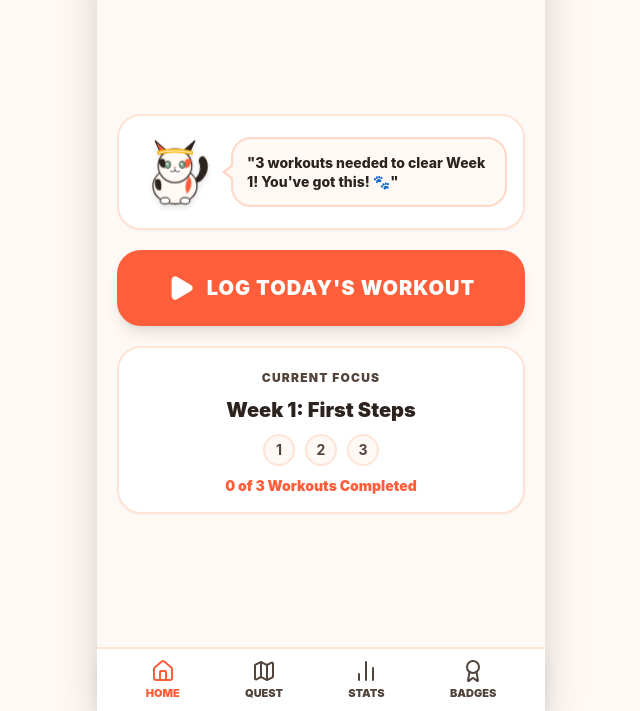
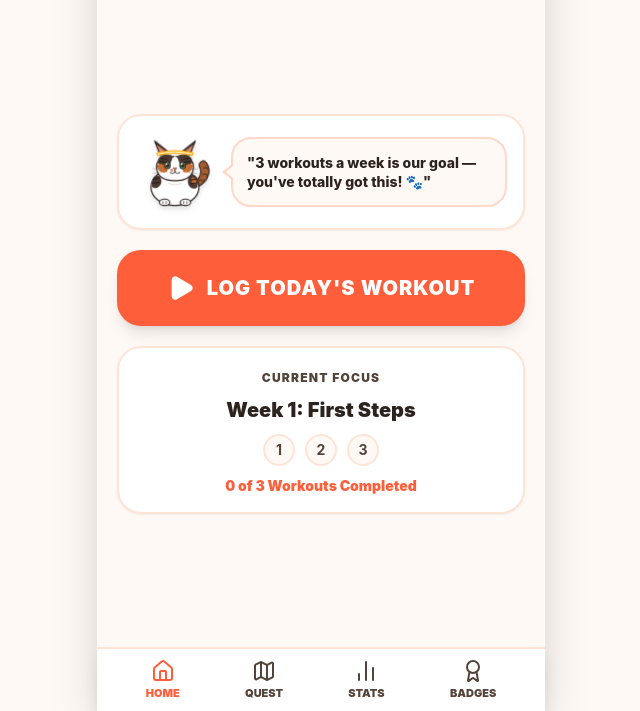
Before and after one commit to jasonsshane-stack/coach-churro, a plain HTML site: page index.html in a window 1280 px wide. Shown: the part 89-800 px from the top of the page, without its empty margins (319-959 px from the left). Drawn offline with nearby package versions, Linux system fonts and the light colour scheme.

Commit message:
Update index.html

```diff
--- a/index.html
+++ b/index.html
@@ -100,7 +100,7 @@
       border-right: 8.5px solid #FFF9F5;
     }
 
-    /* DUOLINGO-STYLE CHURRO ANIMATIONS */
+    /* CHURRO ANIMATIONS */
     @keyframes churro-breathe {
       0%, 100% { transform: translateY(0px) scaleY(1); }
       50% { transform: translateY(-3px) scaleY(1.02); }
@@ -140,15 +140,15 @@
     }
     .churro-tail {
       animation: churro-tail-wag 2s ease-in-out infinite;
-      transform-origin: 138px 125px;
+      transform-origin: 142px 135px;
     }
     .churro-eyes {
       animation: churro-blink 4.2s infinite;
-      transform-origin: 100px 82px;
+      transform-origin: 100px 84px;
     }
     .churro-ear-l {
       animation: churro-ear-twitch 5s infinite;
-      transform-origin: 70px 52px;
+      transform-origin: 68px 50px;
     }
     .churro-excited {
       animation: churro-jump 0.55s cubic-bezier(0.28, 0.84, 0.42, 1) 2 !important;
@@ -182,55 +182,94 @@
 
     <!-- Coach Churro Mascot + Speech Bubble Card -->
     <div onclick="churroMeow()" class="w-full bg-app-card border-2 border-app-border rounded-3xl p-4 flex items-center space-x-4 shadow-sm flex-shrink-0 cursor-pointer active:scale-[0.99] transition relative">
-      <div id="churro-wrapper" class="w-20 h-20 flex-shrink-0 relative">
+      <div id="churro-wrapper" class="w-22 h-22 flex-shrink-0 relative">
         <!-- Floating Cheer Emoji Container -->
         <div id="churro-cheer-bubble" class="absolute -top-3 -right-1 text-lg pointer-events-none z-10"></div>
 
+        <!-- CUSTOM CHURRO TABICO PORTRAIT SVG -->
         <svg id="churro-svg" viewBox="0 0 200 200" class="w-20 h-20 drop-shadow-md churro-idle overflow-visible">
-          <!-- Wagging Tail -->
-          <path class="churro-tail" d="M 145 130 C 175 120, 185 80, 165 60 C 155 50, 145 65, 152 75 C 162 90, 155 115, 138 125 Z" fill="#2C221E" />
-
-          <!-- Body -->
-          <ellipse cx="100" cy="135" rx="55" ry="45" fill="#FFF9F5" stroke="#2C221E" stroke-width="3" />
-          <path d="M 50 120 Q 70 110 65 145 Q 48 150 50 120 Z" fill="#2C221E" />
-          <path d="M 135 110 Q 150 130 130 155 Q 120 135 135 110 Z" fill="#FF5E3A" />
-
-          <!-- Paws -->
-          <ellipse cx="75" cy="172" rx="12" ry="8" fill="#FFF" stroke="#2C221E" stroke-width="2.5" />
-          <ellipse cx="125" cy="172" rx="12" ry="8" fill="#FFF" stroke="#2C221E" stroke-width="2.5" />
-
-          <!-- Head -->
-          <circle cx="100" cy="85" r="42" fill="#FFF9F5" stroke="#2C221E" stroke-width="3" />
-          <path d="M 60 70 Q 80 60 75 90 Q 60 92 60 70 Z" fill="#2C221E" />
-          <path d="M 140 70 Q 120 60 125 90 Q 140 92 140 70 Z" fill="#FF5E3A" />
-          <path d="M 85 90 Q 100 80 115 90 Q 110 115 90 115 Z" fill="#FFFFFF" />
-
-          <!-- Ears -->
-          <path class="churro-ear-l" d="M 65 55 L 50 22 L 80 48 Z" fill="#FF5E3A" stroke="#2C221E" stroke-width="2.5" />
-          <path d="M 135 55 L 150 22 L 120 48 Z" fill="#2C221E" stroke="#2C221E" stroke-width="2.5" />
-
-          <!-- Blinking Eyes -->
-          <g class="churro-eyes">
-            <ellipse cx="82" cy="82" rx="7" ry="9" fill="#81B29A" stroke="#2C221E" stroke-width="2" />
-            <ellipse cx="118" cy="82" rx="7" ry="9" fill="#81B29A" stroke="#2C221E" stroke-width="2" />
-            <circle cx="80" cy="80" r="2.5" fill="#FFF" />
-            <circle cx="116" cy="80" r="2.5" fill="#FFF" />
+          <!-- Plush Ginger-Brown Tabby Tail -->
+          <g class="churro-tail">
+            <path d="M 145 138 C 178 130, 188 92, 168 72 C 158 62, 146 76, 154 87 C 164 100, 156 122, 138 132 Z" fill="#A65E2E" stroke="#2C221E" stroke-width="2.8" stroke-linejoin="round" />
+            <path d="M 158 118 Q 168 114 170 120 M 164 102 Q 174 98 176 104 M 163 86 Q 171 81 173 87" fill="none" stroke="#3D2C24" stroke-width="2.5" stroke-linecap="round" />
           </g>
 
-          <!-- Nose & Mouth -->
-          <polygon points="100,92 95,87 105,87" fill="#E8A598" />
-          <path d="M 100 92 L 100 97 Q 94 102 88 98 M 100 97 Q 106 102 112 98" fill="none" stroke="#2C221E" stroke-width="2" />
+          <!-- Round Plush Body (Snowy White Chest & Belly) -->
+          <ellipse cx="100" cy="138" rx="60" ry="46" fill="#FFFFFF" stroke="#2C221E" stroke-width="3" />
 
-          <!-- Sweatband -->
-          <path d="M 60 52 Q 100 42 140 52" fill="none" stroke="#FFB300" stroke-width="10" stroke-linecap="round" />
-          <path d="M 60 52 Q 100 42 140 52" fill="none" stroke="#FFF" stroke-width="3" stroke-linecap="round" />
+          <!-- Brown/Black Tabby & Ginger Saddle Patches on Sides -->
+          <path d="M 42 126 C 44 105, 64 102, 66 122 C 67 136, 52 146, 43 138 Z" fill="#4A3931" />
+          <path d="M 46 118 L 58 116 M 45 128 L 60 126" stroke="#231915" stroke-width="2.5" stroke-linecap="round" />
+          <path d="M 158 124 C 156 103, 134 102, 132 122 C 131 138, 146 148, 156 138 Z" fill="#4A3931" />
+          <path d="M 142 114 C 150 112, 156 120, 152 130 C 146 134, 138 126, 142 114 Z" fill="#C46D34" />
+          <path d="M 140 120 L 154 118 M 138 130 L 152 128" stroke="#231915" stroke-width="2.5" stroke-linecap="round" />
+
+          <!-- Plush White Chest Fluff -->
+          <path d="M 84 128 Q 100 136 116 128" fill="none" stroke="#EAE0D8" stroke-width="2.5" stroke-linecap="round" />
+
+          <!-- Cute White Paws -->
+          <ellipse cx="74" cy="176" rx="13" ry="8" fill="#FFFFFF" stroke="#2C221E" stroke-width="2.8" />
+          <path d="M 70 179 L 70 174 M 78 179 L 78 174" stroke="#2C221E" stroke-width="1.8" stroke-linecap="round" />
+          <ellipse cx="126" cy="176" rx="13" ry="8" fill="#FFFFFF" stroke="#2C221E" stroke-width="2.8" />
+          <path d="M 122 179 L 122 174 M 130 179 L 130 174" stroke="#2C221E" stroke-width="1.8" stroke-linecap="round" />
+
+          <!-- Chubby Round Cheeks & Head -->
+          <path d="M 54 84 C 54 54, 146 54, 146 84 C 148 112, 126 122, 100 122 C 74 122, 52 112, 54 84 Z" fill="#FFFFFF" stroke="#2C221E" stroke-width="3" />
+
+          <!-- Left Brown/Black Tabby Top Cap & Ginger Cheek -->
+          <path d="M 56 76 C 58 55, 84 52, 95 62 L 88 80 L 66 86 Z" fill="#4A3931" />
+          <path d="M 55 82 C 55 98, 68 106, 80 100 C 83 92, 75 82, 65 80 Z" fill="#C96E32" />
+          <path d="M 64 66 L 78 68 M 62 74 L 76 76" stroke="#231915" stroke-width="2.2" stroke-linecap="round" />
+
+          <!-- Right Brown/Black Tabby Top Cap & Ginger Cheek -->
+          <path d="M 144 76 C 142 55, 116 52, 105 62 L 112 80 L 134 86 Z" fill="#4A3931" />
+          <path d="M 145 82 C 145 98, 132 106, 120 100 C 117 92, 125 82, 135 80 Z" fill="#C96E32" />
+          <path d="M 136 66 L 122 68 M 138 74 L 124 76" stroke="#231915" stroke-width="2.2" stroke-linecap="round" />
+
+          <!-- Signature White Inverted-V Blaze Between Eyes -->
+          <polygon points="100,58 87,88 113,88" fill="#FFFFFF" />
+
+          <!-- Tabby Ears with Warm Pink/Ginger Inner Ear -->
+          <g class="churro-ear-l">
+            <path d="M 63 58 L 49 23 L 82 49 Z" fill="#4A3931" stroke="#2C221E" stroke-width="2.8" stroke-linejoin="round" />
+            <path d="M 63 53 L 54 32 L 75 48 Z" fill="#D98A6C" />
+          </g>
+          <g>
+            <path d="M 137 58 L 151 23 L 118 49 Z" fill="#4A3931" stroke="#2C221E" stroke-width="2.8" stroke-linejoin="round" />
+            <path d="M 137 53 L 146 32 L 125 48 Z" fill="#D98A6C" />
+          </g>
+
+          <!-- Big Expressive Green/Hazel Eyes -->
+          <g class="churro-eyes">
+            <ellipse cx="81" cy="84" rx="7.5" ry="9" fill="#5D7A52" stroke="#2C221E" stroke-width="2.2" />
+            <circle cx="81" cy="84" r="4.2" fill="#1E1916" />
+            <circle cx="78.5" cy="81" r="2.3" fill="#FFFFFF" />
+
+            <ellipse cx="119" cy="84" rx="7.5" ry="9" fill="#5D7A52" stroke="#2C221E" stroke-width="2.2" />
+            <circle cx="119" cy="84" r="4.2" fill="#1E1916" />
+            <circle cx="116.5" cy="81" r="2.3" fill="#FFFFFF" />
+          </g>
+
+          <!-- Churro's Signature Tiny Ginger Smudge Next to Her Nose! -->
+          <ellipse cx="92" cy="96" rx="4.2" ry="3.2" fill="#D47E46" opacity="0.85" />
+
+          <!-- Cute Pink Nose & Mouth -->
+          <polygon points="100,96 95,90 105,90" fill="#E68A82" stroke="#2C221E" stroke-width="1.2" stroke-linejoin="round" />
+          <path d="M 100 96 L 100 101 Q 94 106 88 102 M 100 101 Q 106 106 112 102" fill="none" stroke="#2C221E" stroke-width="2.2" stroke-linecap="round" />
+
+          <!-- Delicate Whiskers -->
+          <path d="M 66 95 L 44 92 M 66 101 L 45 104 M 134 95 L 156 92 M 134 101 L 155 104" stroke="#8C7E76" stroke-width="1.5" stroke-linecap="round" opacity="0.7" />
+
+          <!-- Sporty Gold Sweatband -->
+          <path d="M 58 55 Q 100 45 142 55" fill="none" stroke="#FFB300" stroke-width="9" stroke-linecap="round" />
+          <path d="M 58 55 Q 100 45 142 55" fill="none" stroke="#FFFFFF" stroke-width="2.5" stroke-linecap="round" />
         </svg>
       </div>
 
       <!-- Speech Bubble with Pointer Tail -->
       <div id="speech-bubble-box" class="flex-1 speech-bubble p-3.5 shadow-xs">
         <p id="churro-dialogue" class="text-sm font-extrabold text-app-text leading-snug">
-          "3 workouts needed to clear Week 1! You've got this! 🐾"
+          "3 workouts a week is our goal — you've totally got this! 🐾"
         </p>
       </div>
     </div>
@@ -411,7 +450,6 @@
       lucide.createIcons();
       renderApp();
 
-      // Rotate motivating speech bubble automatically every 8 seconds
       setInterval(() => {
         if (!document.getElementById('tab-home').classList.contains('hidden')) {
           cycleSpeechBubble(false);
```
